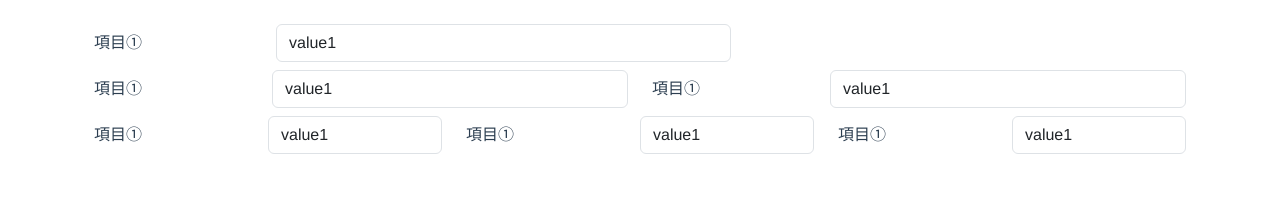
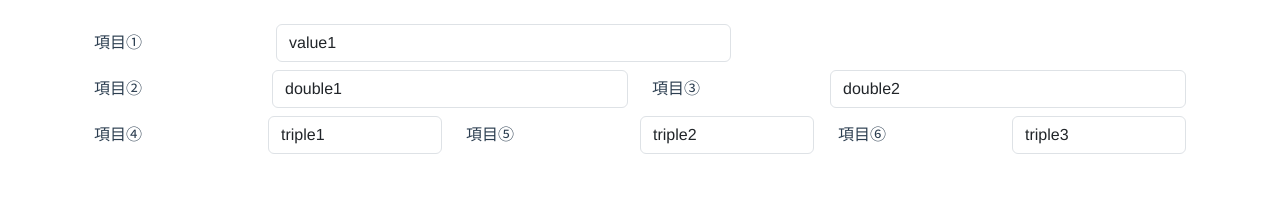
Before and after one commit to rngs/learn-vue, a Vue app in the folder vue-sample/: page / in a window 1280 px wide. Shown: the part 212-412 px from the top of the page. Built offline with nearby package versions, Linux system fonts and the light colour scheme.

Commit message:
レイアウト用コンポーネントを分離

```diff
--- a/vue-sample/src/pages/common/snipets/inputs/FormGroup.vue
+++ b/vue-sample/src/pages/common/snipets/inputs/FormGroup.vue
@@ -16,7 +16,6 @@
         props: [
             "id",
             "label",
-            "value",
             "labelCols",
             "contentCols"
         ]
--- a/vue-sample/src/pages/common/snipets/inputs/layouts/DoubleColumn.vue
+++ b/vue-sample/src/pages/common/snipets/inputs/layouts/DoubleColumn.vue
@@ -1,26 +1,14 @@
 <template>
     <b-container class="text-start text-nowrap mb-2">
         <b-row>
-            <b-col sm="6">
+            <b-col sm="6" v-for="property in properties" :key="property.id">
                 <FormGroup
-                    :id="id"
-                    :value="value"
-                    :label="label"
+                    :id="property.id"
+                    :label="property.label"
                     label-cols="4"
                     content-cols="8"
                 >
-                    <slot />
-                </FormGroup>
-            </b-col>
-            <b-col sm="6">
-                <FormGroup
-                    :id="id"
-                    :value="value"
-                    :label="label"
-                    label-cols="4"
-                    content-cols="8"
-                >
-                    <slot />
+                     <slot :name="property.id" />
                 </FormGroup>
             </b-col>
         </b-row>
@@ -34,9 +22,7 @@
             FormGroup
         },
         props: [
-            "id",
-            "label",
-            "value"
+            "properties"
         ]
     };
 </script>
--- a/vue-sample/src/pages/common/snipets/inputs/layouts/SingleColumn.vue
+++ b/vue-sample/src/pages/common/snipets/inputs/layouts/SingleColumn.vue
@@ -2,7 +2,6 @@
     <b-container class="text-nowrap mb-2">
         <FormGroup
             :id="id"
-            :value="value"
             :label="label"
             label-cols="2"
             content-cols="5"
--- a/vue-sample/src/pages/common/snipets/inputs/layouts/TripleColumn.vue
+++ b/vue-sample/src/pages/common/snipets/inputs/layouts/TripleColumn.vue
@@ -1,6 +1,18 @@
 <template>
     <b-container class="text-start text-nowrap mb-2">
         <b-row>
+            <b-col sm="4" v-for="property in properties" :key="property.id">
+                <FormGroup
+                    :id="property.id"
+                    :label="property.label"
+                    label-cols="6"
+                    content-cols="6"
+                >
+                     <slot :name="property.id" />
+                </FormGroup>
+            </b-col>
+        </b-row>
+        <!-- <b-row>
             <b-col sm="4">
                 <FormGroup
                     :id="id"
@@ -34,7 +46,7 @@
                     <slot />
                 </FormGroup>
             </b-col>
-        </b-row>
+        </b-row> -->
     </b-container>
 </template>
 
@@ -45,9 +57,7 @@
             FormGroup
         },
         props: [
-            "id",
-            "label",
-            "value"
+            "properties"
         ]
     };
 </script>
--- a/vue-sample/src/pages/contents/conditions/First.vue
+++ b/vue-sample/src/pages/contents/conditions/First.vue
@@ -11,105 +11,56 @@
         </SingleColumn>
 
         <DoubleColumn
-            id="item1"
-            value="value1"
-            label="項目①"
+            :properties="doubles"
         >
-            <TextForm id="item1" value="value1" />
+            <template v-for="double in doubles" v-slot:[double.id]>
+                <TextForm :id="double.id" :value="double.value" :key="double.key"/>
+            </template>
         </DoubleColumn>
 
         <TripleColumn
-            id="item1"
-            value="value1"
-            label="項目①"
+            :properties="triples"
         >
-            <TextForm id="item1" value="value1" />
+            <template v-for="triple in triples" v-slot:[triple.id]>
+                <TextForm :id="triple.id" :value="triple.value" :key="triple.key"/>
+            </template>
         </TripleColumn>
-<!--
-        <b-container class="text-start text-nowrap mb-2">
-            <b-row>
-                <b-col sm="6">
-                    <FormGroup
-                        id="item2"
-                        value="value2"
-                        label="項目②"
-                        label-cols="4"
-                        content-cols="8"
-                    >
-                        <TextForm id="item2" value="value2" />
-                    </FormGroup>
-                </b-col>
-                <b-col sm="6">
-                    <FormGroup
-                        id="item3"
-                        value="value3"
-                        label="項目③"
-                        label-cols="4"
-                        content-cols="8"
-                    >
-                        <TextForm id="item3" value="value3" />
-                    </FormGroup>
-                </b-col>
-            </b-row>
-        </b-container>
-
-        <b-container class="text-start text-nowrap mb-2">
-            <b-row>
-                <b-col sm="4">
-                    <FormGroup
-                        id="item4"
-                        value="value4"
-                        label="項目④"
-                        label-cols="6"
-                        content-cols="6"
-                    >
-                        <TextForm id="item4" value="value4" />
-                    </FormGroup>
-                </b-col>
-                <b-col sm="4">
-                    <FormGroup
-                        id="item5"
-                        value="value5"
-                        label="項目⑤"
-                        label-cols="6"
-                        content-cols="6"
-                    >
-                        <TextForm id="item5" value="value5" />
-                    </FormGroup>
-                </b-col>
-                <b-col sm="4">
-                    <FormGroup
-                        id="item6"
-                        value="value6"
-                        label="項目⑥"
-                        label-cols="6"
-                        content-cols="6"
-                    >
-                        <TextForm id="item6" value="value6" />
-                    </FormGroup>
-                </b-col>
-            </b-row>
-        </b-container>
--->
     </div>
 </template>
 
 <script>
     import TextForm from "../../common/parts/inputs/types/TextForm";
-// import FormGroup from "../../common/snipets/inputs/FormGroup";
 import DoubleColumn from "../../common/snipets/inputs/layouts/DoubleColumn";
 import SingleColumn from "../../common/snipets/inputs/layouts/SingleColumn";
 import TripleColumn from "../../common/snipets/inputs/layouts/TripleColumn";
 import Subtitle from "../../common/snipets/titles/Subtitle";
 
+import { informations } from "../../scripts/data/informations";
+
+    const doubles = [
+        Object.assign(informations.double1, { label: "項目②" }),
+        Object.assign(informations.double2, { label: "項目③" })
+    ];
+
+    const triples = [
+        Object.assign(informations.triple1, { label: "項目④" }),
+        Object.assign(informations.triple2, { label: "項目⑤" }),
+        Object.assign(informations.triple3, { label: "項目⑥" })
+    ];
+
     export default {
         components: {
             DoubleColumn,
-            // FormGroup,
             SingleColumn,
             Subtitle,
             TextForm,
             TripleColumn
+        },
+        data() {
+            return {
+                doubles,
+                triples
+            };
         }
     };
 </script>
--- /dev/null
+++ b/vue-sample/src/pages/scripts/data/informations.js
@@ -0,0 +1,30 @@
+const informations = {
+    single: {
+        id: "single1",
+        value: "single1"
+    },
+    double1: {
+        id: "double1",
+        value: "double1"
+    },
+    double2: {
+        id: "double2",
+        value: "double2"
+    },
+    triple1: {
+        id: "triple1",
+        value: "triple1"
+    },
+    triple2: {
+        id: "triple2",
+        value: "triple2"
+    },
+    triple3: {
+        id: "triple3",
+        value: "triple3"
+    }
+};
+
+export {
+    informations
+};
```
